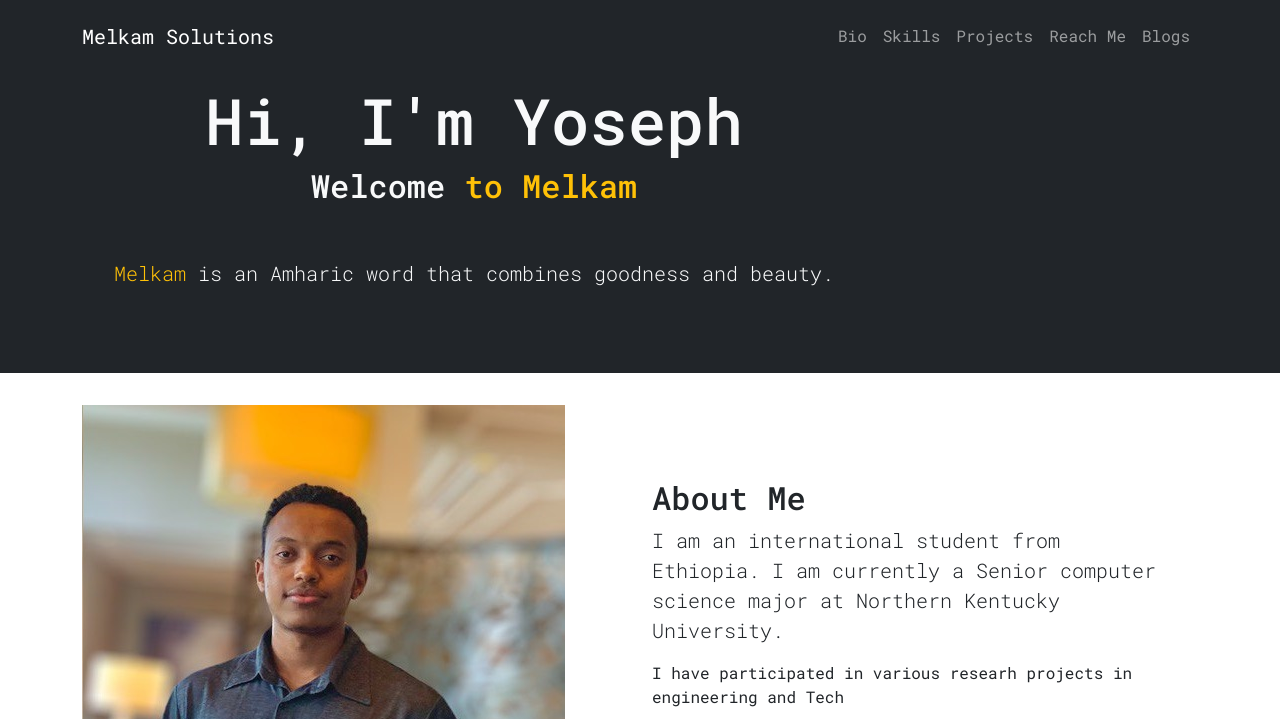
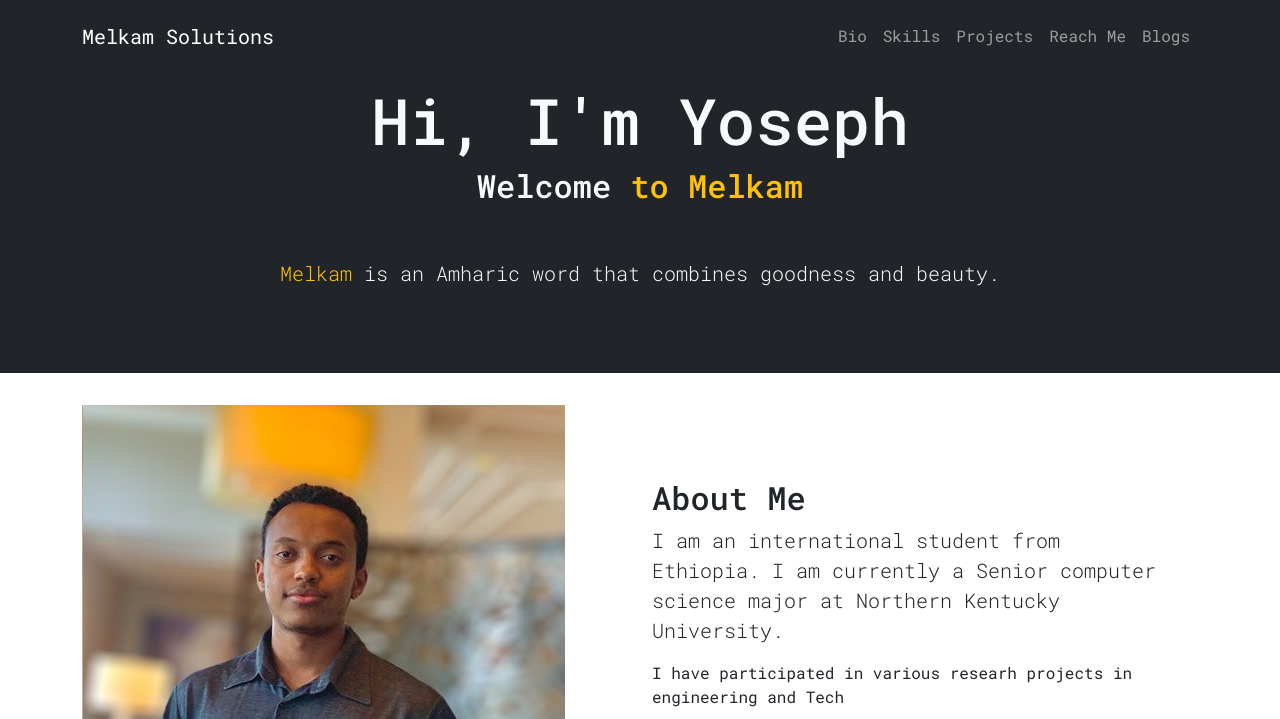
Before and after one commit to redsprites/Portfolio-Website, a plain HTML site: page index.html in a window 1280 px wide. Shown: the top 719 px of the page. Drawn offline with nearby package versions, Linux system fonts and the light colour scheme.

Commit message:
text and style changes

```diff
--- a/index.html
+++ b/index.html
@@ -70,7 +70,7 @@ a footer with your relevant contact information, including social links. -->
   <!-- Professional Discription -->
   <section class=" first bg-darkcyan text-light p-5 text-center text-sm-start" >
     <div class="container">
-      <div class="d-sm-flex align-items-center justify-content-between">
+      <div class="d-flex align-items-center justify-content-around">
         <div>
           <h1 id="title">Hi, I'm Yoseph </h1>
           <h2 class="text-center">Welcome <bold><span class="text-warning"> to Melkam</span></bold>
```
